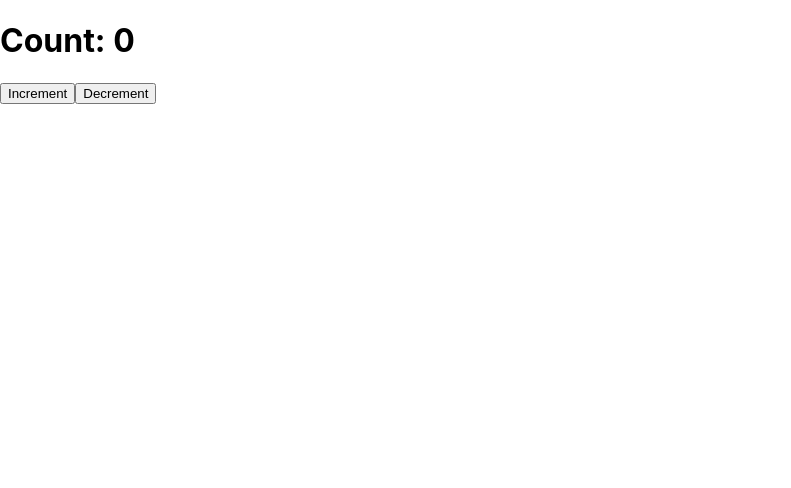
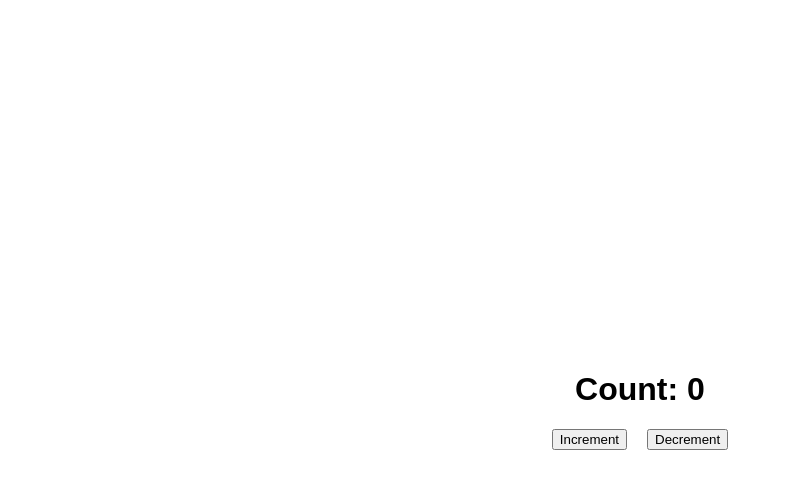
Before and after one commit to snake97123/react-hook-practice, a React (Create React App) app: page / in a window 1280 px wide. Shown: the top 488 px of the page, without its empty margins (0-791 px from the left). Built offline with nearby package versions, Linux system fonts and the light colour scheme.

Commit message:
見た目を整えた

```diff
--- a/src/index.css
+++ b/src/index.css
@@ -1,13 +1,20 @@
-body {
+body, html {
+  height: 100%;
   margin: 0;
-  font-family: -apple-system, BlinkMacSystemFont, 'Segoe UI', 'Roboto', 'Oxygen',
-    'Ubuntu', 'Cantarell', 'Fira Sans', 'Droid Sans', 'Helvetica Neue',
-    sans-serif;
-  -webkit-font-smoothing: antialiased;
-  -moz-osx-font-smoothing: grayscale;
+  font-family: Arial, sans-serif;
 }
 
-code {
-  font-family: source-code-pro, Menlo, Monaco, Consolas, 'Courier New',
-    monospace;
+#root {
+  display: flex;
+  justify-content: center;
+  align-items: center;
+  height: 100%;
 }
+
+.tutorial {
+  text-align: center;
+}
+
+.tutorial button {
+  margin: 0 10px;
+}
```
